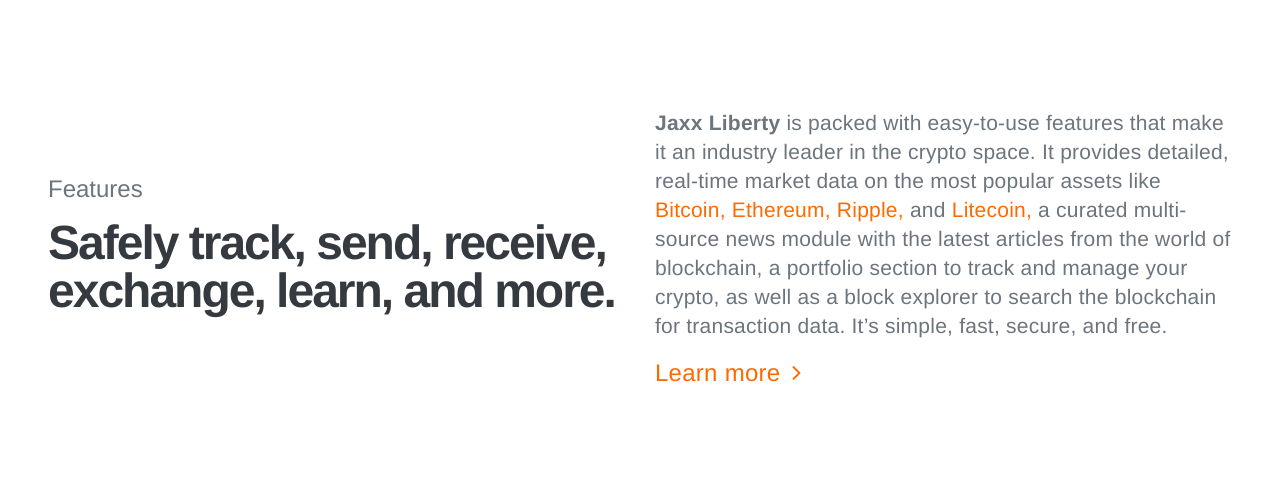
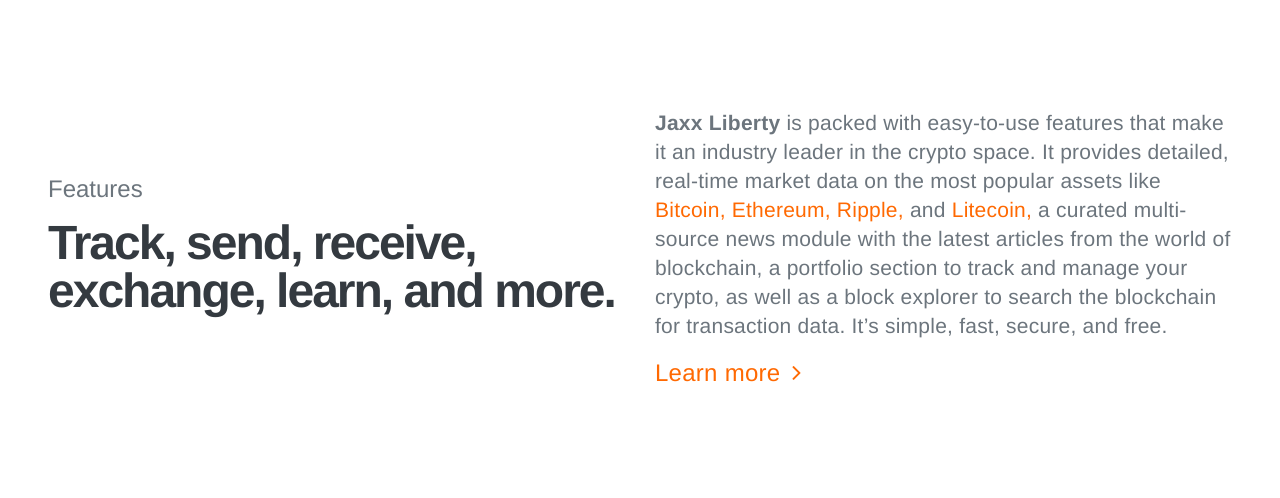
Before and after one commit to masonmedia/jl_swup, a PHP site: page / in a window 1280 px wide. Shown: the part 2049-2547 px from the top of the page. Run offline with PHP 8.4, Linux system fonts and the light colour scheme; some libraries are stand-ins or nearby versions.

Commit message:
Update to index copy

```diff
--- a/copy.php
+++ b/copy.php
@@ -6,7 +6,7 @@
 $homeIntroCTA = "Discover";
 
 $homeFeat1 = "Features";
-$homeFeat2 = "Safely track, send, receive, exchange, learn, and more. ";
+$homeFeat2 = "Track, send, receive, exchange, learn, and more. ";
 $homeFeat3 = "<span class='font-weight-bold'>Jaxx Liberty</span> is packed with easy-to-use features that make it an industry leader in the crypto space. It provides detailed, real-time market data on the most popular assets like <a class='orange' href='https://bitcoin.org/en/' target='_blank'>Bitcoin,</a> <a class='orange' href='https://www.ethereum.org/' target='_blank'>Ethereum,</a> <a class='orange' href='https://ripple.com/xrp/' target='_blank'>Ripple,</a> and <a class='orange' href='https://litecoin.org/' target='_blank'>Litecoin,</a> a curated multi-source news module with the latest articles from the world of blockchain, a portfolio section to track and manage your crypto, as well as a block explorer to search the blockchain for transaction data. It’s simple, fast, secure, and free.";
 $homeFeatCTA = "Learn more";
 
--- a/index.php
+++ b/index.php
@@ -257,7 +257,7 @@
                                         <img class="card-img-top border-0 opacity-full" src="/assets/img/jaxx-digibyte.jpeg" alt="Jaxx Liberty + Digibyte">
                                         <div class="card-body d-flex flex-column justify-content-start align-items-start text-left p-4">
                                             <i class="fa fa-quote-right p-0 pb-3 mb-3 fa--stroke fa--stroke-o border-bottom"></i>
-                                            <p class="">"I look forward to seeing the new Jaxx Liberty and how the broader DigiByte community will use it."</p>
+                                            <p class="text-dark">"I look forward to seeing the new Jaxx Liberty and how the broader DigiByte community will use it."</p>
                                             <p class="font-weight-bold mb-0 text-light">Josiah Spackman</p>
                                             <footer class="blockquote-footer font-weight-bold mb-3">Ambassador, DigiByte Foundation</footer>
                                         </div>
```
